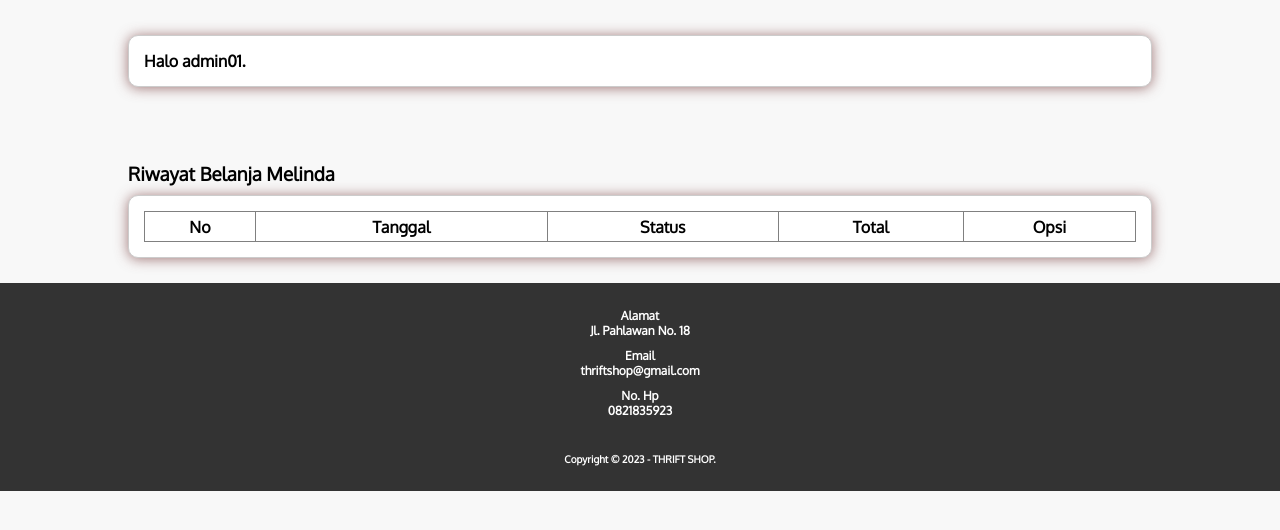
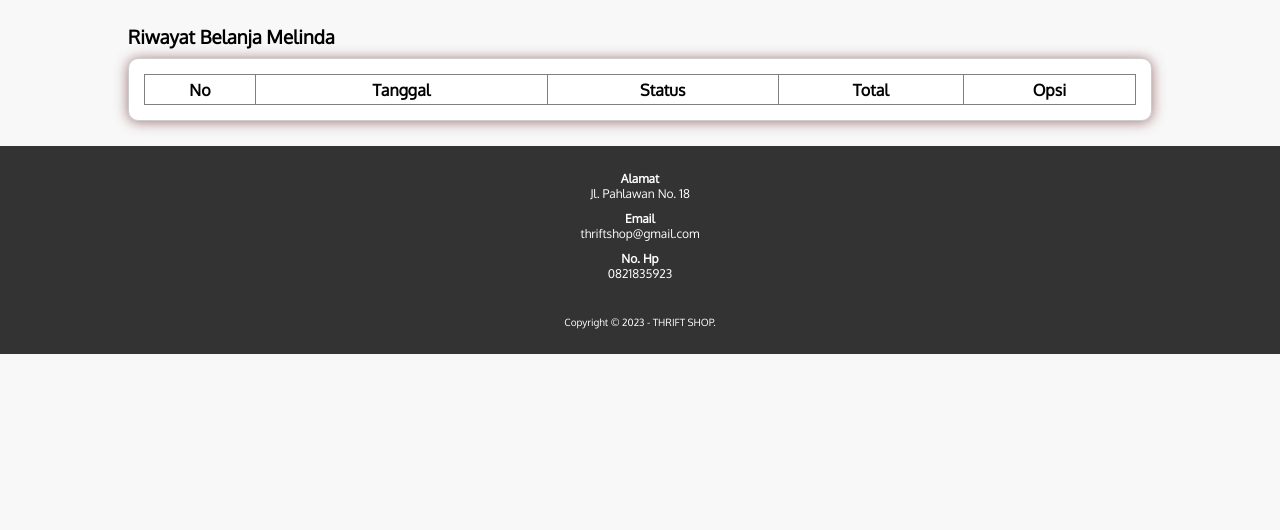
Before and after one commit to Kelompok-3-B1/Thriftshop_PA_kel3, a PHP site: page /riwayat.php in a window 1280 px wide. Shown: the part 80-610 px from the top of the page. Run offline with PHP 8.4, Linux system fonts and the light colour scheme; a user stored in the database is signed in; data comes from the database, SQL or seed files in the repository; lists and menus that the app fills with data are empty.

```diff
--- a/riwayat.php
+++ b/riwayat.php
@@ -33,15 +33,6 @@
             </ul>
         </div>
     </header>
-
-    <!-- content -->
-    <div class="section">
-        <div class="container">
-            <div class="box">
-                <h4>Halo <b><?php echo $_SESSION['user']; ?>.</h4>
-            </div>
-        </div>
-    </div>
 
     <!-- riwayat -->
     <div class="section">
```
Also changed, not shown: checkout.php (+0 -9 lines), keranjang.php (+0 -9 lines).
